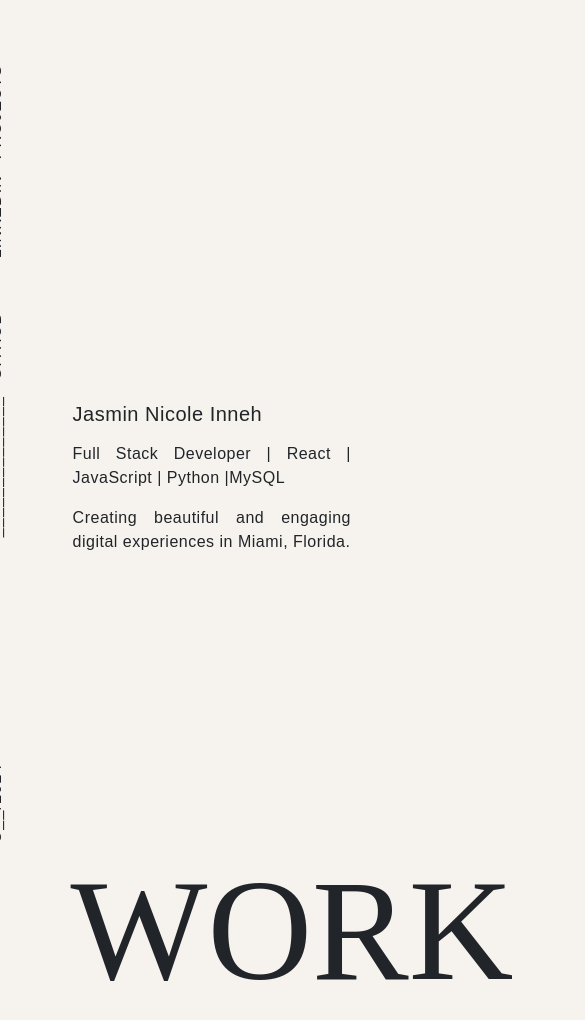
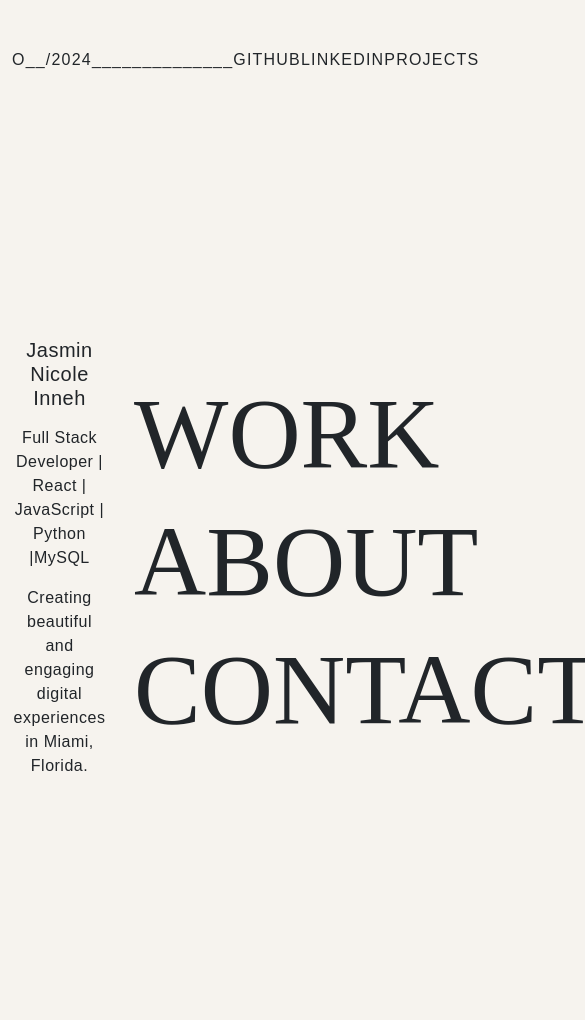
Before and after one commit to JasminInneh/JasminInnehTextPortfolio, a React app: page / in a window 390 px wide. Shown: the top 1020 px of the page, 585 px wide, since content can reach past the window. After the commit the page ends 892 px from the top, so only its background shows below. Built offline with nearby package versions, Linux system fonts and the light colour scheme; no server answers.

Commit message:
fixed the issue with the vertical left links on the contact page

```diff
--- a/src/front/js/pages/home.js
+++ b/src/front/js/pages/home.js
@@ -1,7 +1,7 @@
 import React, { useContext } from "react";
 import { Context } from "../store/appContext";
+import "animate.css";
 import "../../styles/home.css";
-import "animate.css";
 
 export const Home = () => {
   const { store, actions } = useContext(Context);
--- a/src/front/styles/contact.css
+++ b/src/front/styles/contact.css
@@ -1,6 +1,5 @@
 #contact-body {
   background-color: #1a1818;
-  /* margin-bottom: 10px; */
   color: #ece7e1;
 }
 
@@ -17,11 +16,10 @@
 .contact {
   display: inline;
   top: 0;
-  margin-top: 22%;
   margin-right: 15px;
   text-align: start;
   letter-spacing: 0.5px;
-  /* font-family: "Montserrat", sans-serif; */
+  font-family: "Montserrat", sans-serif;
 }
 .contact-title {
   font-size: 200px;
@@ -33,12 +31,9 @@
   font-weight: 100;
 }
 .contact-left-link {
-  padding-bottom: 410px;
+  margin-top: 20px;
+  padding-bottom: 470px;
 }
-
-/* .home {
-    padding-bottom: 38px;
-  } */
 
 .contact-links p a {
   color: inherit;
@@ -54,7 +49,7 @@
   color: deepburgundy;
 }
 .contact-link-horizontal {
-  color: inherit; /* Inherit color from parent */
+  color: inherit;
   text-decoration: none;
   transition: color 0.3s;
 }
@@ -62,7 +57,3 @@
 .contact-link-horizontal:hover {
   color: rgb(109, 179, 119);
 }
-
-.contact-link-horizontal:active {
-  color: deepburgundy;
-}
--- a/src/front/styles/home.css
+++ b/src/front/styles/home.css
@@ -62,3 +62,29 @@
 .home-links p a:hover {
   color: rgb(109, 179, 119);
 }
+
+/* Media query for smaller screens */
+@media (max-width: 768px) {
+  .home-links {
+    writing-mode: horizontal-tb;
+    transform: none;
+    padding-left: 0;
+    margin-bottom: 20px;
+    width: 100%;
+  }
+
+  .home-intro,
+  .home-right-column {
+    text-align: center;
+    margin-top: 20px;
+    padding-left: 0;
+  }
+
+  .home-right-column {
+    font-size: 20px; /* Adjust the font size as needed */
+  }
+
+  .home-large-text {
+    font-size: 100px !important;
+  }
+}
```
